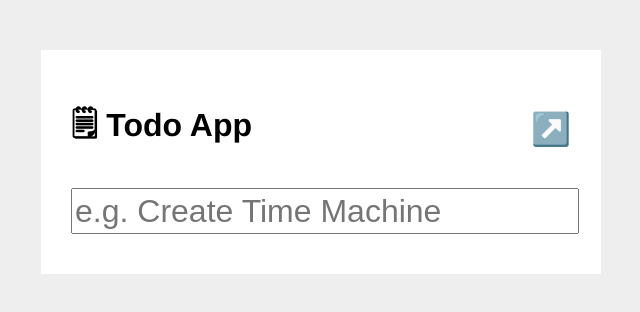
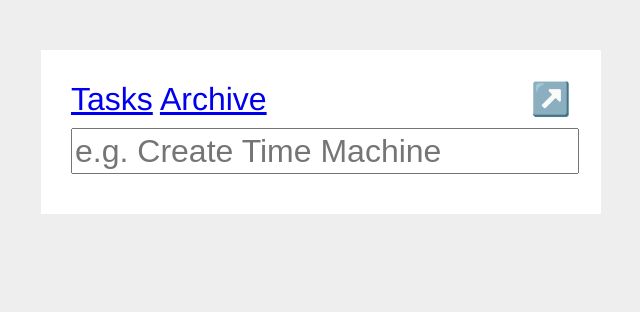
Before and after one commit to alexstrive/another-todo-app, a React (Create React App) app: page /tasks in a window 1280 px wide. Shown: the top 312 px of the page, without its empty margins (319-959 px from the left). Built offline with nearby package versions, Linux system fonts and the light colour scheme.

Commit message:
Add react-router as dependency Add browser-router into app Extract tasks into separate page (!) have broken tests

```diff
--- a/package.json
+++ b/package.json
@@ -5,6 +5,8 @@
   "dependencies": {
     "react": "^16.10.2",
     "react-dom": "^16.10.2",
+    "react-router": "^5.1.2",
+    "react-router-dom": "^5.1.2",
     "react-scripts": "3.2.0",
     "react-spring": "^8.0.27",
     "styled-components": "^4.4.0"
@@ -32,7 +34,7 @@
   },
   "devDependencies": {
     "@testing-library/dom": "^6.7.1",
-    "@testing-library/react": "^9.3.0",
-    "@testing-library/jest-dom": "^4.1.2"
+    "@testing-library/jest-dom": "^4.1.2",
+    "@testing-library/react": "^9.3.0"
   }
 }
--- a/src/App.js
+++ b/src/App.js
@@ -1,7 +1,7 @@
-import React, { useState, useCallback, useEffect } from 'react'
-import styled, { createGlobalStyle } from 'styled-components'
-import ActionButton from './components/ActionButton'
-import TodoList from './components/TodoList'
+import React from 'react'
+import { BrowserRouter, Switch, Route } from 'react-router-dom'
+import { createGlobalStyle } from 'styled-components'
+import Tasks from './pages/Tasks'
 
 const GlobalStyles = createGlobalStyle`
 body {
@@ -11,35 +11,6 @@ body {
 }
 `
 
-const Wrapper = styled.div`
-  padding: 20px 30px;
-  width: 500px;
-  margin: 50px auto;
-  background: white;
-`
-
-const TaskInput = styled.input`
-  width: 100%;
-  height: 40px;
-  font-size: 2rem;
-  margin-bottom: 20px;
-`
-
-const initialState = JSON.parse(localStorage.getItem('items')) || []
-
-const getRandomPhrase = () => {
-  const phrases = [
-    'Create Time Machine',
-    'Go to the Moon',
-    'Start a business',
-    'Play a Guitar',
-    'Read 50 books',
-    'Complete always postponed task'
-  ]
-
-  return phrases[Math.floor(Math.random() * phrases.length)]
-}
-
 /**
  * Main component
  *
@@ -47,65 +18,16 @@ const getRandomPhrase = () => {
  *
  */
 const App = () => {
-  const [items, setItems] = useState(initialState)
-
-  useEffect(() => {
-    localStorage.setItem('items', JSON.stringify(items))
-  }, [items])
-
-  const handleAddItem = useCallback(
-    event => {
-      if (!event.target.value.trim()) {
-        return
-      }
-
-      if (event.key === 'Enter') {
-        setItems([
-          ...items,
-          { title: event.target.value, key: items.length + 1 }
-        ])
-        event.target.value = ''
-      }
-    },
-    [items]
-  )
-
-  const handleRemoveItem = useCallback(
-    targetItemKey => {
-      setItems(items.filter(item => item.key !== targetItemKey))
-    },
-    [items]
-  )
-
-  const exportJson = useCallback(() => {
-    navigator.clipboard.writeText(JSON.stringify(items))
-  }, [items])
-
   return (
     <>
       <GlobalStyles />
-      <Wrapper>
-        <div
-          style={{
-            display: 'flex',
-            justifyContent: 'space-between',
-            alignItems: 'center'
-          }}
-        >
-          <p>
-            <b>🗒 Todo App</b>
-          </p>
-          <div>
-            <ActionButton onClick={exportJson}>↗️</ActionButton>
-          </div>
-        </div>
-        <TaskInput
-          placeholder={`e.g. ${getRandomPhrase()}`}
-          type="text"
-          onKeyDown={handleAddItem}
-        />
-        <TodoList items={items} onComplete={handleRemoveItem} />
-      </Wrapper>
+      <BrowserRouter>
+        <Switch>
+          <Route exact path="/" />
+          <Route path="/tasks" component={Tasks} />
+          <Route path="/archive" />
+        </Switch>
+      </BrowserRouter>
     </>
   )
 }
--- /dev/null
+++ b/src/pages/Tasks.js
@@ -0,0 +1,97 @@
+import React, { useCallback, useState, useEffect } from 'react'
+import styled from 'styled-components'
+import { Link } from 'react-router-dom'
+import ActionButton from '../components/ActionButton'
+import TodoList from '../components/TodoList'
+
+const Wrapper = styled.div`
+  padding: 20px 30px;
+  width: 500px;
+  margin: 50px auto;
+  background: white;
+`
+
+const TaskInput = styled.input`
+  width: 100%;
+  height: 40px;
+  font-size: 2rem;
+  margin-bottom: 20px;
+`
+
+const getRandomPhrase = () => {
+  const phrases = [
+    'Create Time Machine',
+    'Go to the Moon',
+    'Start a business',
+    'Play a Guitar',
+    'Read 50 books',
+    'Complete always postponed task'
+  ]
+
+  return phrases[Math.floor(Math.random() * phrases.length)]
+}
+
+const initialState = JSON.parse(localStorage.getItem('items')) || []
+
+const Tasks = () => {
+  const [items, setItems] = useState(initialState)
+
+  useEffect(() => {
+    localStorage.setItem('items', JSON.stringify(items))
+  }, [items])
+
+  const handleAddItem = useCallback(
+    event => {
+      if (!event.target.value.trim()) {
+        return
+      }
+
+      if (event.key === 'Enter') {
+        setItems([
+          ...items,
+          { title: event.target.value, key: items.length + 1 }
+        ])
+        event.target.value = ''
+      }
+    },
+    [items]
+  )
+
+  const handleRemoveItem = useCallback(
+    targetItemKey => {
+      setItems(items.filter(item => item.key !== targetItemKey))
+    },
+    [items]
+  )
+
+  const exportJson = useCallback(() => {
+    navigator.clipboard.writeText(JSON.stringify(items))
+  }, [items])
+
+  return (
+    <Wrapper>
+      <div
+        style={{
+          display: 'flex',
+          justifyContent: 'space-between',
+          alignItems: 'center'
+        }}
+      >
+        <div>
+          <Link to="/tasks">Tasks</Link> <Link to="/archive">Archive</Link>
+        </div>
+        <div>
+          <ActionButton onClick={exportJson}>↗️</ActionButton>
+        </div>
+      </div>
+      <TaskInput
+        placeholder={`e.g. ${getRandomPhrase()}`}
+        type="text"
+        onKeyDown={handleAddItem}
+      />
+      <TodoList items={items} onComplete={handleRemoveItem} />
+    </Wrapper>
+  )
+}
+
+export default Tasks
```
Also changed, not shown: 1 other file (tests, documents, lock files or other folders).
